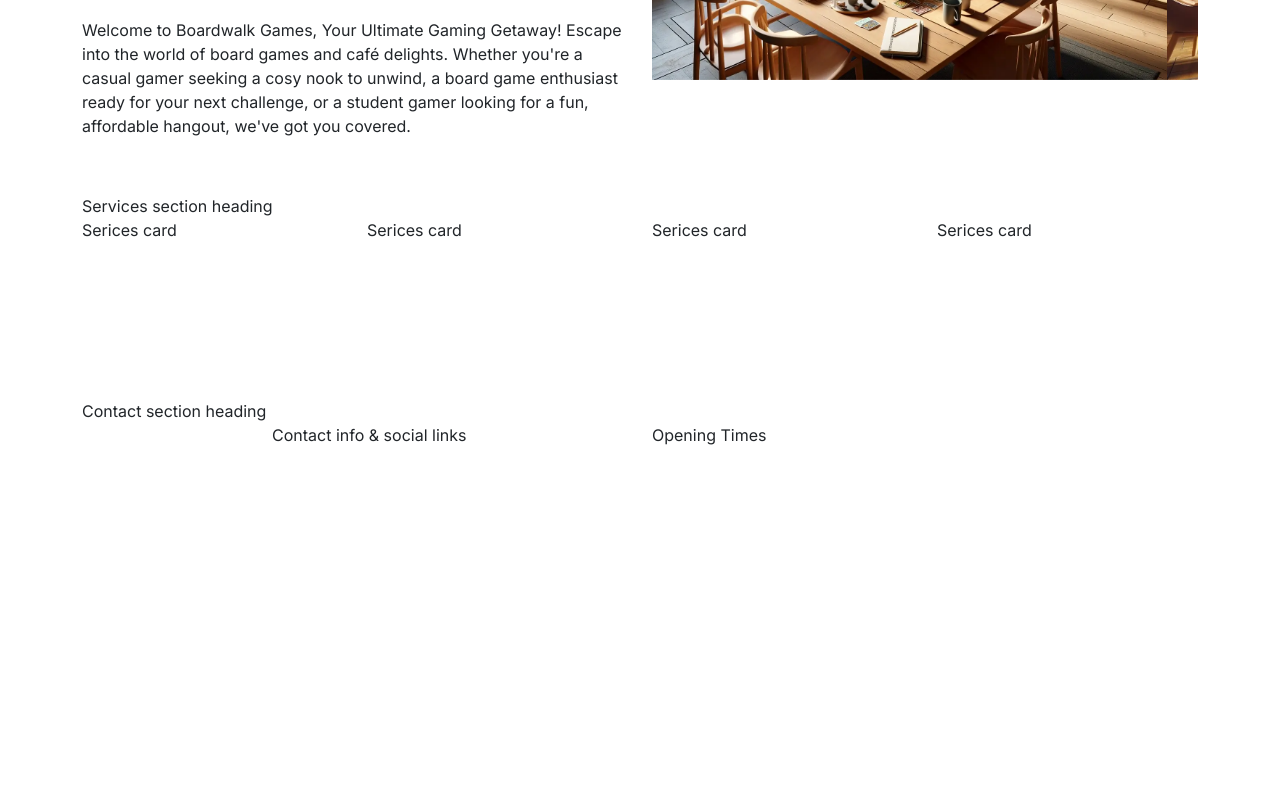
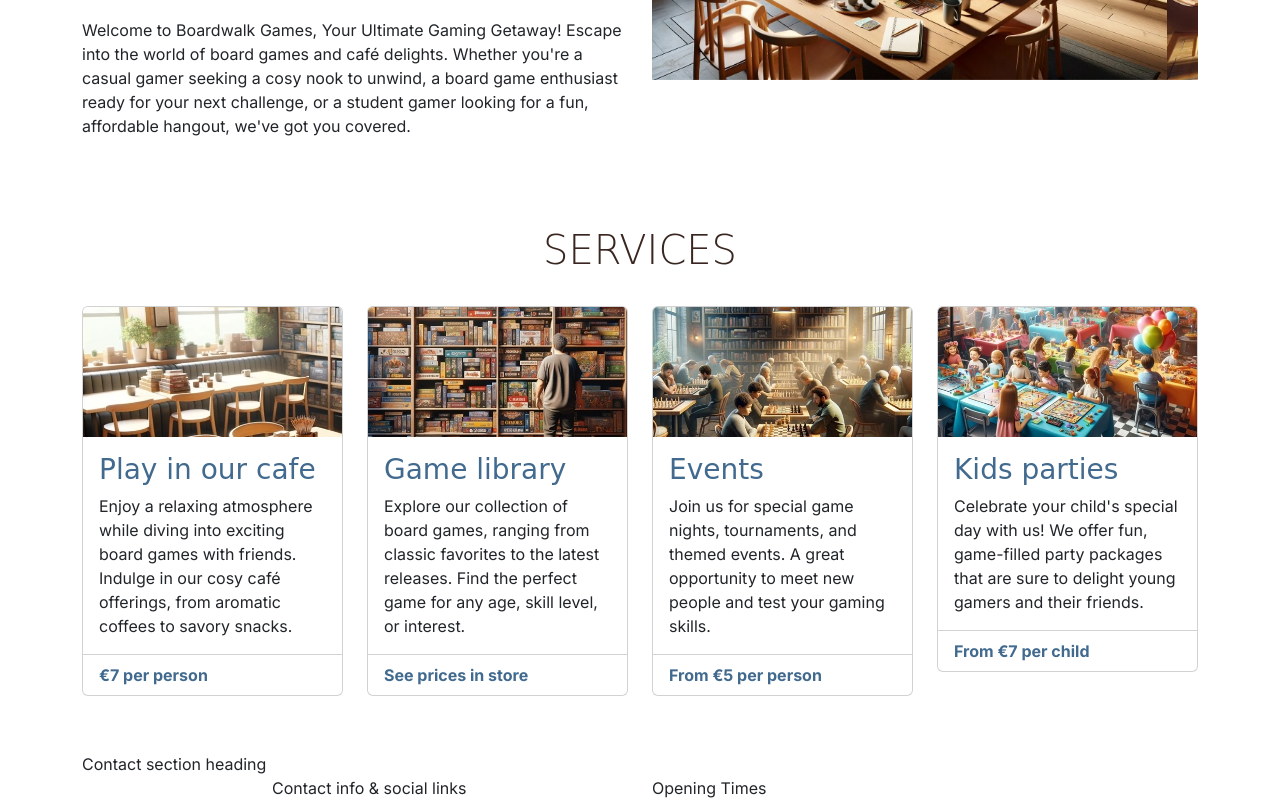
Before and after one commit to Anthony1659/boardwalk-games, a plain HTML site: page index.html in a window 1280 px wide. Shown: the part 353-1153 px from the top of the page. Before the commit the page ends 800 px from the top, so only its background shows below. Drawn offline with nearby package versions, Linux system fonts and the light colour scheme; a web font is replaced by a local one.

Commit message:
add services section using bootstarp cards

```diff
--- a/assets/style.css
+++ b/assets/style.css
@@ -21,6 +21,11 @@
 h1,h2,h3 {
     font-family: var(--secondary-font);
     color: var(--primary-color);
+
+}
+
+h1,
+h2 {
     text-transform: uppercase;
 }
 
@@ -30,6 +35,10 @@
 
 .section {
     margin-top:2rem;
+    margin-bottom: 2rem;
+}
+
+h2 {
     margin-bottom: 2rem;
 }
 
@@ -51,9 +60,17 @@
 
 
 
+/* Services  */
 
+#services .card-footer {
+    font-weight: bold;
+    color: var(--highlight-color);
+    background-color: transparent;
+}
 
-
+#services .card {
+    margin-bottom: 1.5rem;
+}
 
 
 /* grid visualisation CSS for testing */
--- a/index.html
+++ b/index.html
@@ -188,19 +188,101 @@
       </div>
     </header>
 
-    <!-- main element to hold all key sections of the home page. It is not part of the grid structure -->
-    <main>
-      <!-- Services section  -->
-      <section class="container">
-        <div class="row">
-          <div class="col-12">Services section heading</div>
-          <div class="col-12 col-md-6 col-xl-3">Serices card</div>
-          <div class="col-12 col-md-6 col-xl-3">Serices card</div>
-          <div class="col-12 col-md-6 col-xl-3">Serices card</div>
-          <div class="col-12 col-md-6 col-xl-3">Serices card</div>
+    <!-- Services section  -->
+    <section id="services" class="container section">
+      <div class="row">
+        <div class="col-12 text-center">
+          <h2 class="display-6">Services</h2>
+
+          <!-- card 1  -->
         </div>
-      </section>
-    </main>
+        <div class="col-12 col-md-6 col-xl-3">
+          <div class="card">
+            <img
+              src="assets/images/images/services-1.webp"
+              class="card-img-top"
+              alt="Boardwalk games cafe table by a window, stacks of boardgames can be seen on the table"
+            />
+            <div class="card-body">
+              <h3 class="card-title sub-heading-color">Play in our cafe</h3>
+              <p class="card-text">
+                Enjoy a relaxing atmosphere while diving into exciting board
+                games with friends. Indulge in our cosy café offerings, from
+                aromatic coffees to savory snacks.
+              </p>
+            </div>
+            <div class="card-footer">
+              <p class="mb-0">€7 per person</p>
+            </div>
+          </div>
+        </div>
+
+        <!-- card 2 -->
+        <div class="col-12 col-md-6 col-xl-3">
+          <div class="card">
+            <img
+              src="assets/images/images/services-2.webp"
+              class="card-img-top"
+              alt="Board games stacked in bookshelves, a man can be seen browsing the shelves"
+            />
+            <div class="card-body">
+              <!-- bootstrap cards come as h5 by default, changed to h3 to fit project heading hierarchy -->
+              <h3 class="card-title sub-heading-color">Game library</h3>
+              <p class="card-text">
+                Explore our collection of board games, ranging from classic
+                favorites to the latest releases. Find the perfect game for any
+                age, skill level, or interest.
+              </p>
+            </div>
+            <div class="card-footer">
+              <p class="mb-0">See prices in store</p>
+            </div>
+          </div>
+        </div>
+
+        <!-- card 3  -->
+        <div class="col-12 col-md-6 col-xl-3">
+          <div class="card">
+            <img
+              src="assets/images/images/services-3.webp"
+              class="card-img-top"
+            />
+            <div class="card-body">
+              <h3 class="card-title sub-heading-color">Events</h3>
+              <p class="card-text">
+                Join us for special game nights, tournaments, and themed events.
+                A great opportunity to meet new people and test your gaming
+                skills.
+              </p>
+            </div>
+            <div class="card-footer">
+              <p class="mb-0">From €5 per person</p>
+            </div>
+          </div>
+        </div>
+        <!-- card 4  -->
+        <div class="col-12 col-md-6 col-xl-3">
+          <div class="card">
+            <img
+              src="assets/images/images/services-4.webp"
+              class="card-img-top"
+              alt="A kids party being held at Boardwalk Games"
+            />
+            <div class="card-body">
+              <h3 class="card-title sub-heading-color">Kids parties</h3>
+              <p class="card-text">
+                Celebrate your child's special day with us! We offer fun,
+                game-filled party packages that are sure to delight young gamers
+                and their friends.
+              </p>
+            </div>
+            <div class="card-footer">
+              <p class="mb-0">From €7 per child</p>
+            </div>
+          </div>
+        </div>
+      </div>
+    </section>
 
     <!-- Footer / contact section  -->
     <!-- mt-auto added to push footer to the bottom of the page -->
```
